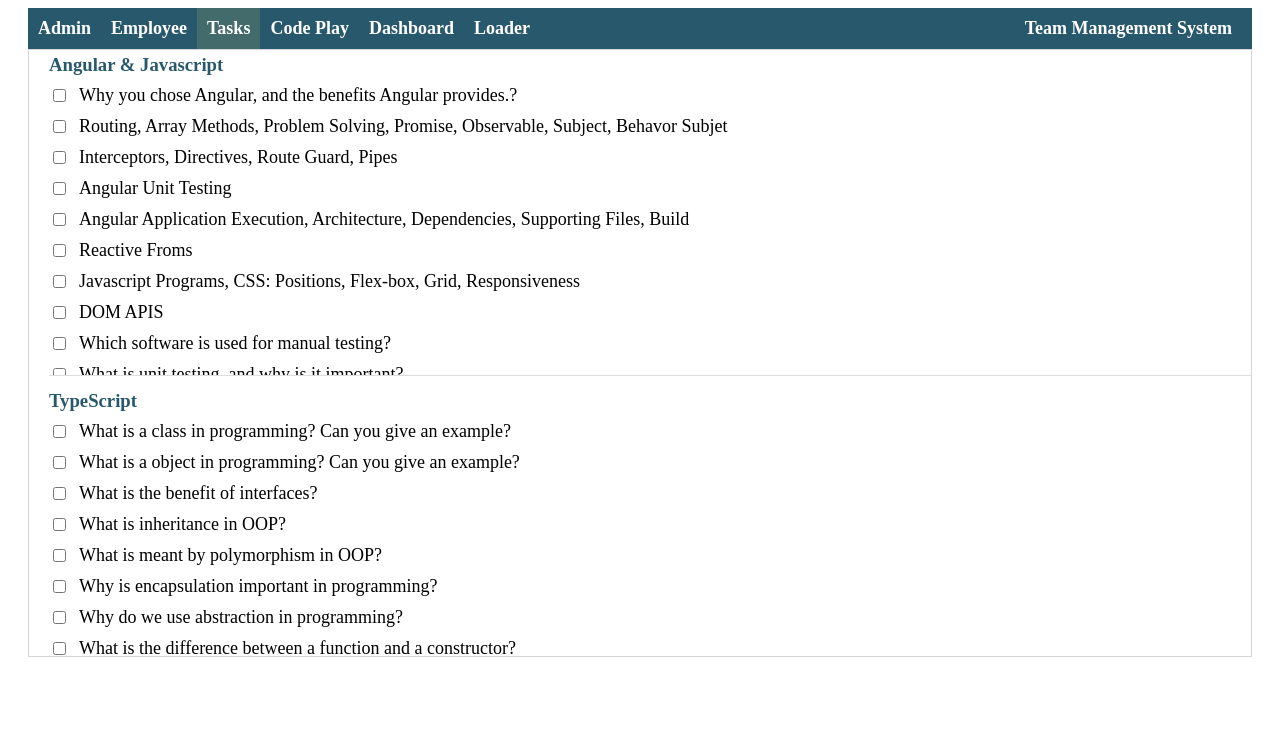
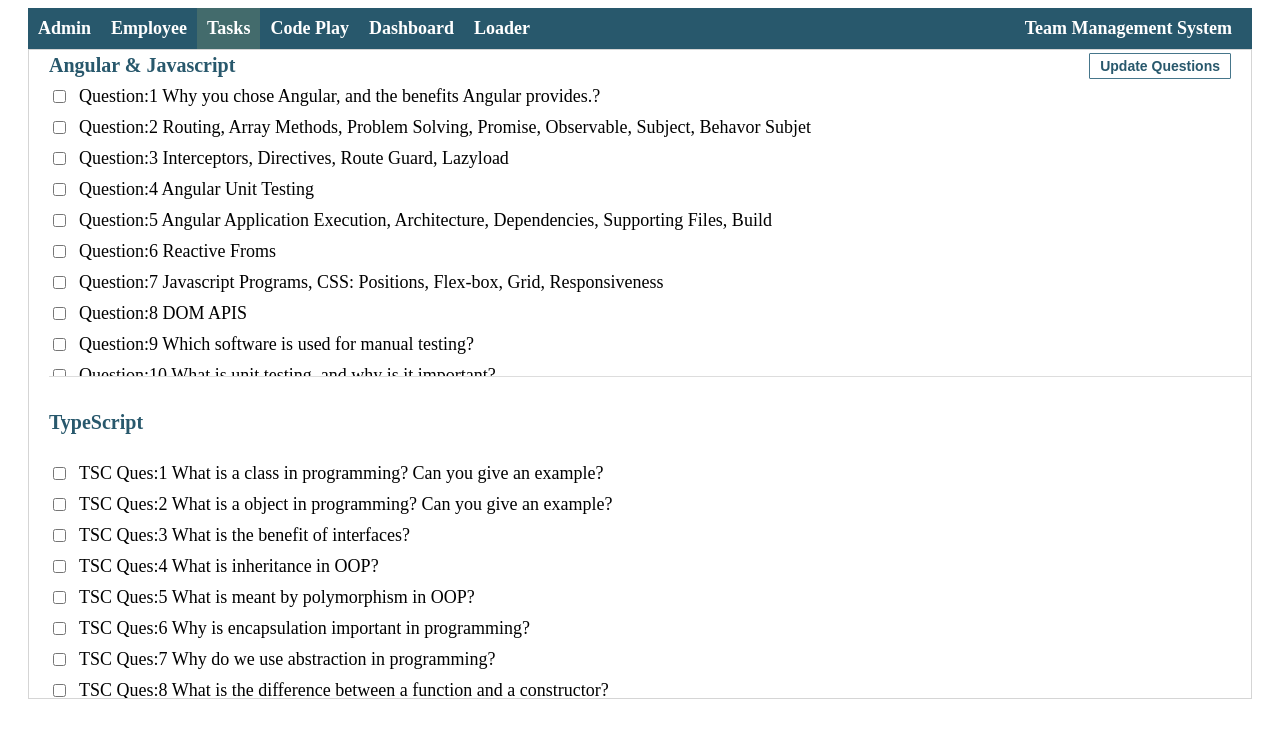
Before and after one commit to srquev/TMS, an Angular app: page /assigned in a window 1280 px wide. Shown: the top 738 px of the page. Built offline with nearby package versions, Linux system fonts and the light colour scheme.

Commit message:
custom pipe added withou angular CLI

```diff
--- a/src/app/app-routing.module.ts
+++ b/src/app/app-routing.module.ts
@@ -23,4 +23,4 @@ const routes : Routes = [
   exports: [RouterModule]
 })
 export class AppRoutingModule { }
-export const routingComponent = [AdminComponent, EmployeeComponent]
+export const routingComponent = [AdminComponent, EmployeeComponent, AssignedComponent]
--- a/src/app/assigned/assigned.component.html
+++ b/src/app/assigned/assigned.component.html
@@ -1,18 +1,21 @@
 <div class="employee-tab">
-    <H3 class="topic-name" >Angular & Javascript</H3>
+    <div class="btn-heading">
+        <div class="topic-name" >Angular & Javascript</div>
+        <div><button class="update-btn" (click)="updateQuestion()">Update Questions</button></div>
+    </div>
     <div class="angular-javascript" >
-        <div *ngFor="let task of tasks" class="task" [appHighlight] ="'red'">
+        <div *ngFor="let task of tasks; let idx=index" class="task" [appHighlight] ="'#747474'">
         <div><input [id]="task.name" class="checkbox" class="checkbox" type="checkbox" [checked]="task.isCompleted"></div>
-        <div><label class="task-name" [for]="task.name">{{task.name}}</label></div>
+        <div><label class="task-name" [for]="task.name">{{task.name | appendString : 'Question' : idx }}</label></div>
     </div>
     </div>
 
     <div style="padding-top: 10px;">
         <H3 class="topic-name">TypeScript</H3>
     <div class="typescript">
-        <div *ngFor="let scriptTask of typeScripttasks" class="task" [appHighlight]="'#28586c'">
+        <div *ngFor="let scriptTask of typeScripttasks; let i=index" class="task" [appHighlight]="'#28586c'">
             <div><input [id]="scriptTask.name" class="checkbox" class="checkbox" type="checkbox" [checked]="scriptTask.isCompleted"></div>
-            <div><label class="task-name" [for]="scriptTask.name">{{scriptTask.name}}</label></div>
+            <div><label class="task-name" [for]="scriptTask.name">{{scriptTask.name | appendString : 'TSC Ques' : i}}</label></div>
         </div>
     </div>
     </div>
--- a/src/app/assigned/assigned.component.scss
+++ b/src/app/assigned/assigned.component.scss
@@ -33,12 +33,38 @@
 }
 
 .topic-name{
-    margin-bottom: 0;
-    margin-top: 0;
+    font-size: 20px;
+    font-weight: bold;
     padding: 4px 0;
     color: #28586c;
+    margin-right: 30px;
+
 }
 
 // .task:nth-child(odd){
 //     background-color: #fafafa;
 // }
+
+.btn-heading{
+    display: flex;
+    justify-content: space-between;
+    align-items: center;
+}
+
+.update-btn{
+    outline: none;
+    border: none;
+    background: #FFF;
+    color: #28586c;
+    padding: 4px 10px;
+    border-radius: 1px;
+    font-size: 14px;
+    font-weight: bold;
+    border: 1px solid #46768b;
+    margin-right: 20px;
+    cursor: pointer;
+}
+
+.update-btn:hover{
+    color: #103646;
+}
--- a/src/app/assigned/assigned.component.ts
+++ b/src/app/assigned/assigned.component.ts
@@ -16,7 +16,7 @@ export class AssignedComponent implements OnInit {
   public tasks = [
     {name:'Why you chose Angular, and the benefits Angular provides.?', isCompleted: false},
     {name:'Routing, Array Methods, Problem Solving, Promise, Observable, Subject, Behavor Subjet', isCompleted: false},
-    {name:'Interceptors, Directives, Route Guard, Pipes', isCompleted: false},
+    {name:'Interceptors, Directives, Route Guard, Lazyload', isCompleted: false},
     {name:'Angular Unit Testing', isCompleted: false},
     {name:'Angular Application Execution, Architecture, Dependencies, Supporting Files, Build', isCompleted: false},
     {name:'Reactive Froms', isCompleted: false},
@@ -28,10 +28,10 @@ export class AssignedComponent implements OnInit {
     {name:'What is E2E testing, and why do we need it?', isCompleted: false},
     {name:'What is the difference between debugging in the browser and in IDE?', isCompleted: false},
     {name:'string = findMaxChar(\'dddbsjakeldpgd\')?', isCompleted: false},
-    {name:'Q: How do you declare a service in Angular?', isCompleted: false},
-    {name:'Q: Did you ever use state management libraries?', isCompleted: false},
-    {name:'Q: Explain how change detection functions in Angular.', isCompleted: false},
-    {name:'Q: What are pipes?', isCompleted: false},
+    {name:'How do you declare a service in Angular?', isCompleted: false},
+    {name:'Did you ever use state management libraries?', isCompleted: false},
+    {name:'Explain how change detection functions in Angular.', isCompleted: false},
+    {name:'What are pipes?', isCompleted: false},
     {name:'RegEx and string manipulations', isCompleted: false},
 
   ]
@@ -53,4 +53,8 @@ export class AssignedComponent implements OnInit {
   ngOnInit(): void {
   }
 
+  updateQuestion(){
+    this.tasks.push({name:'RegEx and string manipulations', isCompleted: false},)
+  }
+
 }
--- /dev/null
+++ b/src/app/uppercase.pipe.ts
@@ -0,0 +1,14 @@
+import { Pipe, PipeTransform } from "@angular/core";
+
+@Pipe({
+    name: 'appendString'
+})
+
+export class AppendStringPipe implements PipeTransform {
+    constructor(){}
+
+    transform(value: string, queStr:string, queIndex: number) {
+        return `${queStr}:${queIndex+1} ${value}`
+
+    }
+}
```
Also changed, not shown: src/app/app.module.ts (+3 -10 lines), src/customfile.txt.
